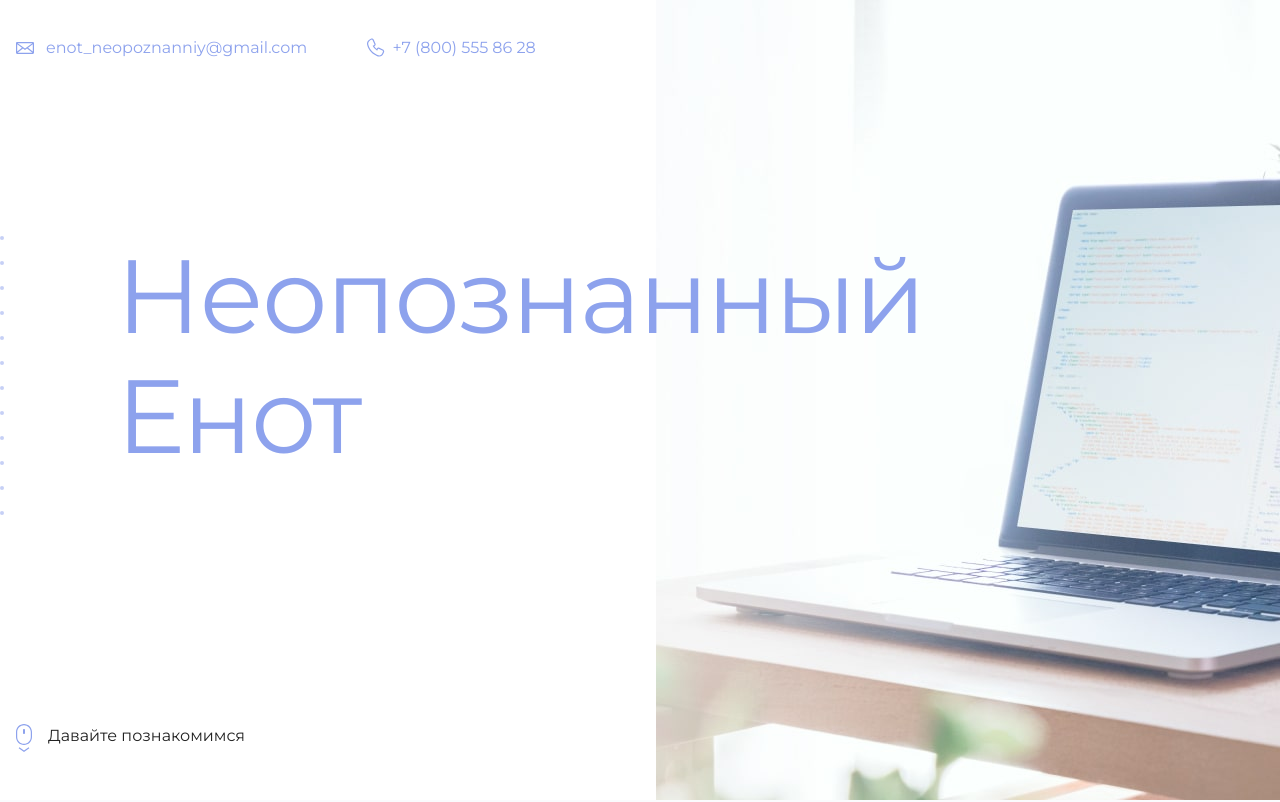
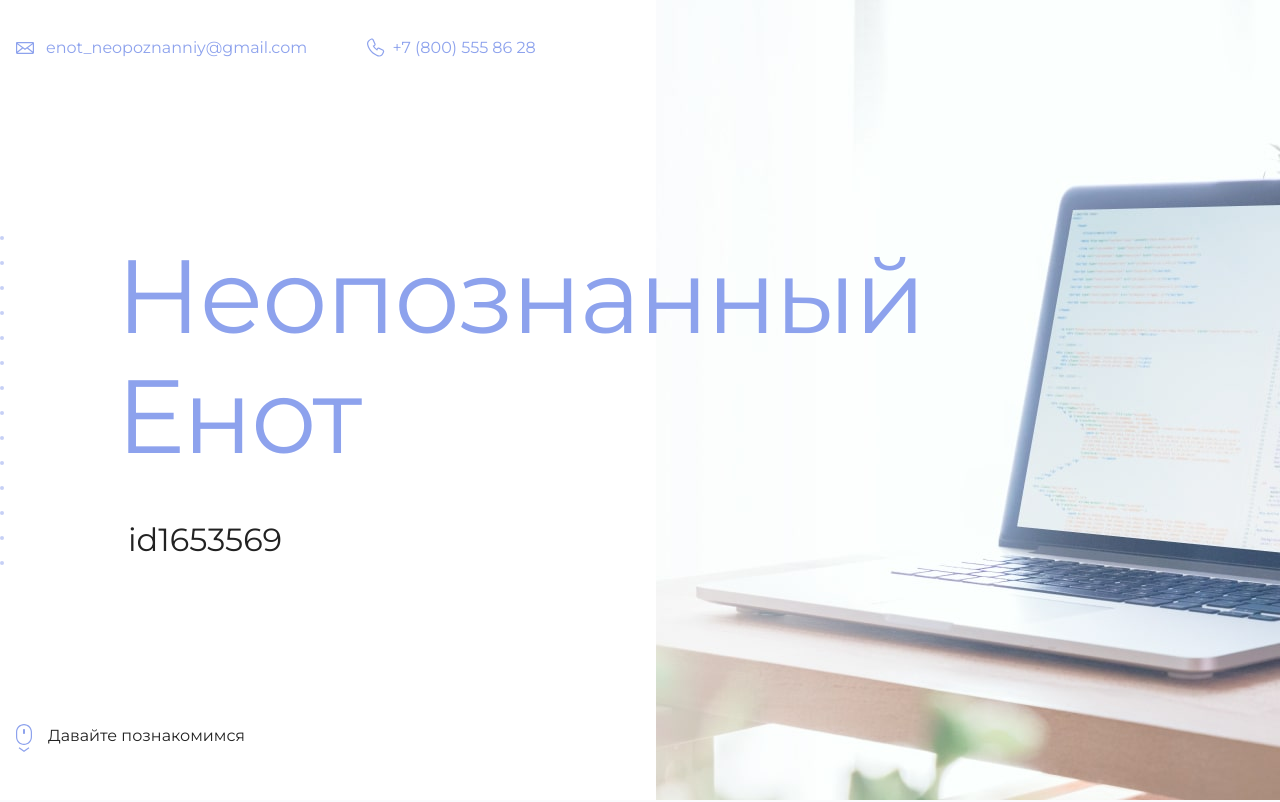
Before and after one commit to Reez74/github-pages-demo, a plain HTML site: page index.html in a window 1280 px wide. Shown: the top 802 px of the page. Drawn offline with Linux system fonts and the light colour scheme.

Commit message:
Add user id

```diff
--- a/index.html
+++ b/index.html
@@ -19,7 +19,7 @@
       <section class="hero-image">
         <div class="container">
           <h1 class="heading">Неопознанный Енот</h1>
-          <p><!-- Тут ваш id на сайте Академии --></p>
+          <p>id1653569</p>
         </div>
       </section>
 
```
